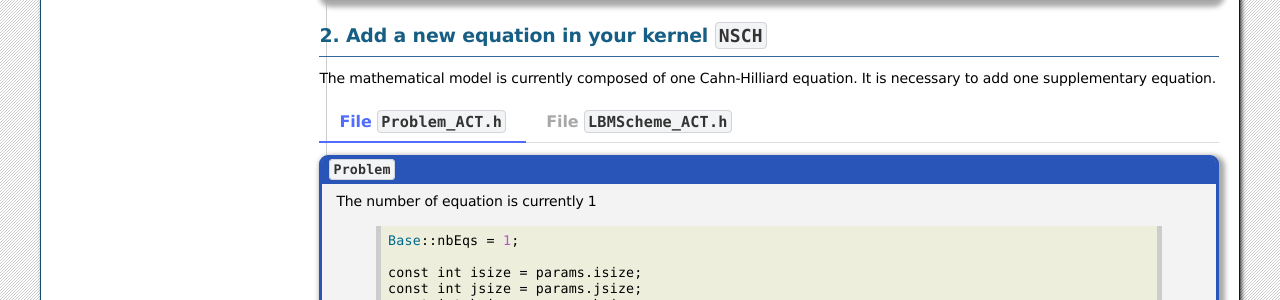
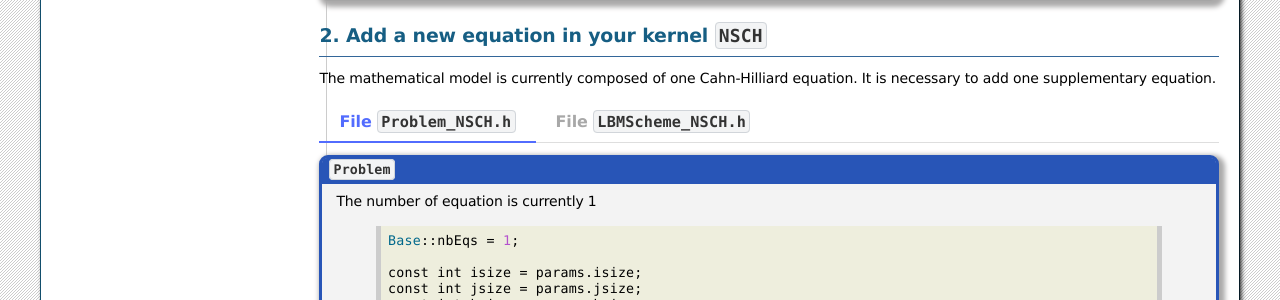
Before and after one commit to cea-lbm-saclay/LBM_Saclay_Documentation, a Sphinx documentation site: the page built from doc/src_doc/04_PROGRAMMING/Tuto05_Navier-Stokes_Cahn-Hilliard.rst, in a window 1280 px wide and 900 px high, scrolled down 815 px. Shown: the part 147-447 px from the top of the window. Built offline with Sphinx 7.4.7, drawn with Linux system fonts in a browser that asks for light colours.

Commit message:
Update tuto 05

```diff
--- a/doc/src_doc/04_PROGRAMMING/Tuto05_Navier-Stokes_Cahn-Hilliard.rst
+++ b/doc/src_doc/04_PROGRAMMING/Tuto05_Navier-Stokes_Cahn-Hilliard.rst
@@ -74,7 +74,7 @@ The mathematical model is currently composed of one Cahn-Hilliard equation. It i
 
 .. tab-set::
 
-   .. tab-item:: File ``Problem_ACT.h``
+   .. tab-item:: File ``Problem_NSCH.h``
 
       .. admonition:: ``Problem``
          :class: caution
@@ -185,7 +185,7 @@ The mathematical model is currently composed of one Cahn-Hilliard equation. It i
                 this->bcPerMgr.make_boundaries(scheme.f1, BOUNDARY_EQUATION_1);
                 this->bcPerMgr.make_boundaries(scheme.f2, BOUNDARY_EQUATION_2);
 
-   .. tab-item:: File ``LBMScheme_ACT.h``
+   .. tab-item:: File ``LBMScheme_NSCH.h``
 
       .. admonition:: Function ``struct LBMScheme``
          :class: caution
@@ -217,6 +217,7 @@ The mathematical model is currently composed of one Cahn-Hilliard equation. It i
                 KOKKOS_INLINE_FUNCTION
                 void setup_collider(EquationTag2 tag, const IVect<dim>& IJK, MRT_Collider& collider) const
                 {
+                }
 
              .. admonition:: Remark
                 :class: important
@@ -348,6 +349,12 @@ The mathematical model is currently composed of one Cahn-Hilliard equation. It i
 
 
    .. tab-item:: File ``Models_NSCH.h``
+
+      .. admonition:: Search ``IC`` and replace by ``IPHI``
+         :class: error
+
+         In previous file ``Index_NSCH.h``, the index ``IC`` has been replaced by ``IPHI``. Don't forget to find and replace by new index ``IPHI`` in all functions of ``Models_NSCH.h``.
+
 
       .. admonition:: Read and declare Navier-Stokes parameters in ``ModelParams``
          :class: caution
```
Also changed, not shown: other parts of doc/src_doc/04_PROGRAMMING/Tuto05_Navier-Stokes_Cahn-Hilliard.rst (+1 -1 lines).
